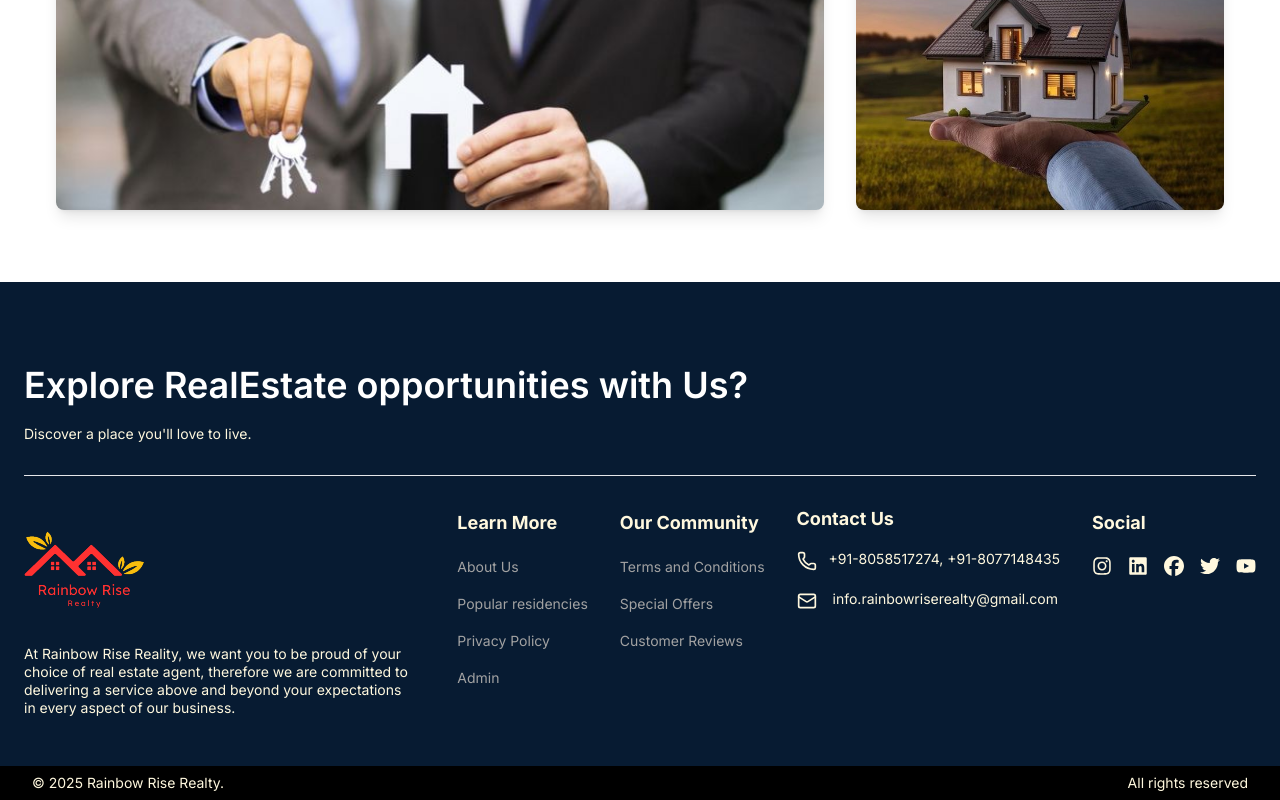
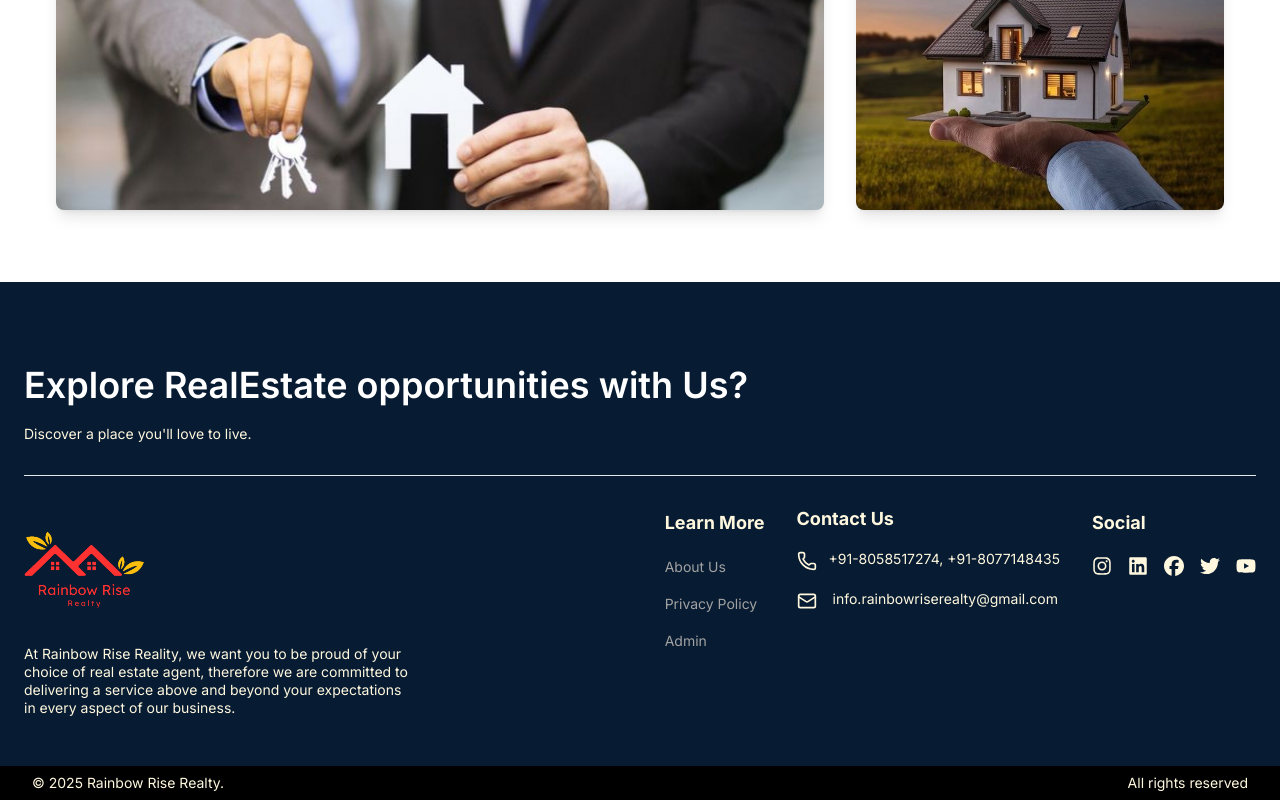
Before and after one commit to PrathameshKumarSah/rainbowrisereality, a React (Vite) app in the folder frontend/: page / in a window 1280 px wide. Shown: the part 3350-4150 px from the top of the page. Built offline with nearby package versions, Linux system fonts and the light colour scheme; no server answers; a web font is replaced by a local one.

Commit message:
Update data.jsx

```diff
--- a/frontend/src/constant/data.jsx
+++ b/frontend/src/constant/data.jsx
@@ -197,17 +197,8 @@ export const FOOTER_LINKS = [
     title: "Learn More",
     links: [
       {label: "About Us", value: "/about-us"},
-      {label: "Popular residencies", value: "/"},
       {label: "Privacy Policy", value: "/privacy-policy"},
       {label: "Admin", value: "/admin"},
-    ],
-  },
-  {
-    title: "Our Community",
-    links: [
-      {label: "Terms and Conditions", value: "/"},
-      {label: "Special Offers", value: "/"},
-      {label: "Customer Reviews", value: "/"},
     ],
   },
 ];
```
